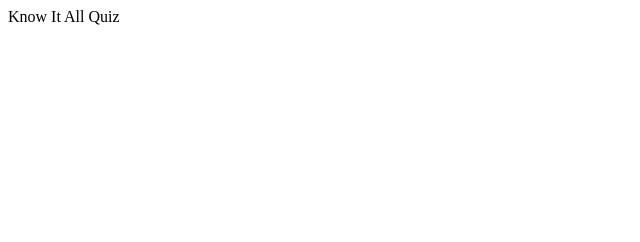
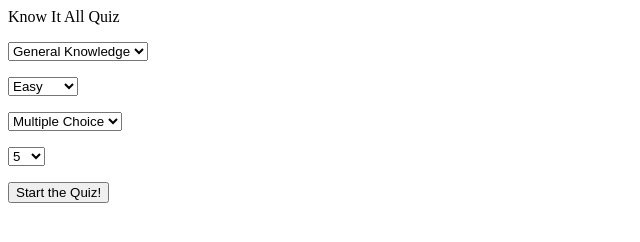
Before and after one commit to riskthatbiscuit/Know-It-All-Quiz, a plain HTML site: page index.html in a window 1280 px wide. Shown: the whole page, without its empty margins (0-640 px from the left). Drawn offline with Linux system fonts and the light colour scheme.

Commit message:
Initial JS functionality, loading categories and start button

```diff
--- a/assets/script.js
+++ b/assets/script.js
@@ -3,3 +3,71 @@ const difficulty = ["Easy", "Medium", "Hard"]
 const type = ["Multiple Choice", "T/F"]
 const NoQ = ["5", "6", "7", "8", "9", "10"]
 // Added arrays for further calling/ usage in functions
+
+// - Render initial launch page & quiz options for user
+// Create options for users to select from. Dropdown menus based on arrays.
+
+const lists = [category, difficulty, type, NoQ];
+
+for (j=0; j < lists.length; j++) {
+    var select1 = document.createElement("select");
+    for (var i = 0; i < lists[j].length; i++) {
+        var option = document.createElement("option");
+        option.value = (j+1)*100 + i;
+        option.text = lists[j][i];
+        select1.appendChild(option);
+    }
+
+    var button1 = document.createElement("p");
+    button1.appendChild(select1);
+    document.body.appendChild(button1);
+
+}
+
+var startButton = document.createElement("button");
+startButton.textContent = "Start the Quiz!";
+document.body.appendChild(startButton);
+
+const selections = []
+
+startButton.addEventListener("click", function() {
+    for (j=0; j < lists.length; j++) {
+        var selectedOption = document.querySelectorAll('select')[j].options[document.querySelectorAll('select')[j].selectedIndex];
+        var selectedValue = selectedOption.text;
+        selections.push(selectedValue)
+    }
+    console.log(selections)
+});
+
+
+
+// - Take user input to create quiz object
+// create start function
+    // create defined variables to push to the API
+
+
+// - Create object with responses from FOAAS
+
+
+// - Create score object = 0 [local storage]
+
+
+// - Create Loop
+
+
+// --- Display question from Quiz API
+
+
+// --- Recieve answer
+
+
+// --- Display Text from FOAAS object (random, although based on true/false)
+
+
+// --- Add to score
+
+
+// - End quiz (final score, high-scores, final response)
+
+// NICE TO HAVES
+// Add Timer
--- a/index.html
+++ b/index.html
@@ -9,6 +9,6 @@
 </head>
 <body>
 <header>Know It All Quiz</header>
-
+    <script src="./assets/script.js"></script>
 </body>
 </html>
```
